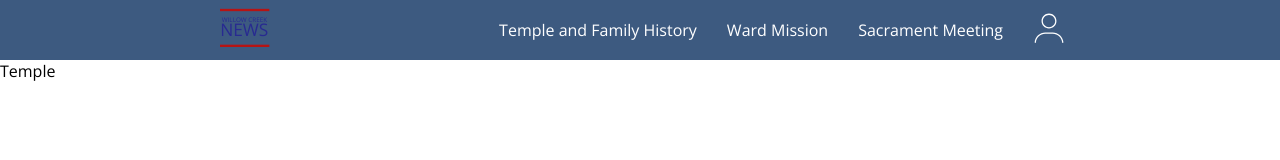
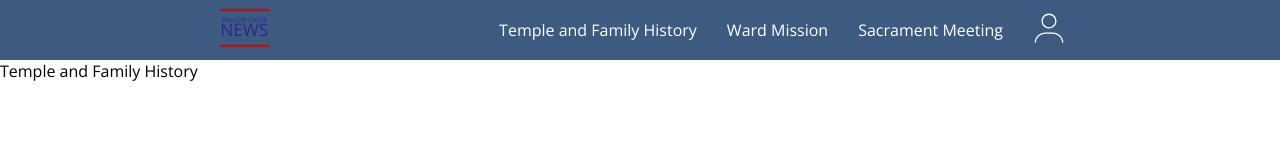
Before and after one commit to samuraijane/willow-creek-news, a React (Create React App) app in the folder react-ui/: page /temple-and-family-history in a window 1280 px wide. Shown: the top 160 px of the page. Built offline with nearby package versions, Linux system fonts and the light colour scheme; no server answers; a web font is replaced by a local one.

Commit message:
update placeholder header text

```diff
--- a/react-ui/src/routes/index.tsx
+++ b/react-ui/src/routes/index.tsx
@@ -2,7 +2,6 @@ import { Route } from "react-router-dom";
 import Admin from "./admin/admin";
 import Calendars from "./calendars/calendars";
 import Contact from "./contact/contact";
-import FamilyHistory from "./family-history/familyHistory";
 import Login from './login/login';
 import Landing from "./landing/landing";
 import MissionStatement from "./mission-statement/missionStatement";
--- a/react-ui/src/routes/temple-and-family-history/templeAndFamilyHistory.tsx
+++ b/react-ui/src/routes/temple-and-family-history/templeAndFamilyHistory.tsx
@@ -3,7 +3,7 @@ import './templeAndFamilyHistory.scss';
 const TempleAndFamilyHistory = (): JSX.Element => {
   return (
     <div>
-      Temple
+      Temple and Family History
     </div>
   );
 };
--- a/react-ui/src/routes/ward-mission/wardMission.tsx
+++ b/react-ui/src/routes/ward-mission/wardMission.tsx
@@ -3,7 +3,7 @@ import './wardMission.scss';
 const WardMission = (): JSX.Element => {
   return (
     <div>
-      Missionaries
+      Ward Mission
     </div>
   );
 };
```
Also changed, not shown: react-ui/src/routes/family-history/familyHistory.tsx (deleted, +0 -11 lines), react-ui/src/routes/family-history/familyHistory.scss (deleted).
